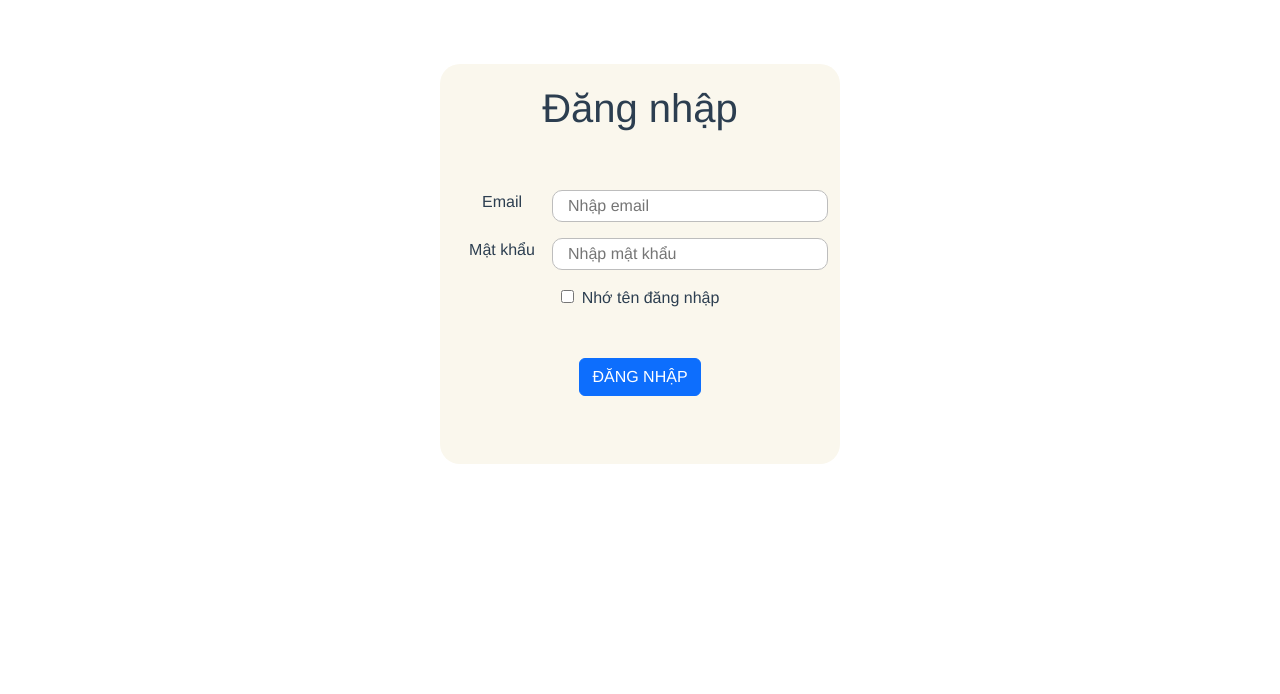
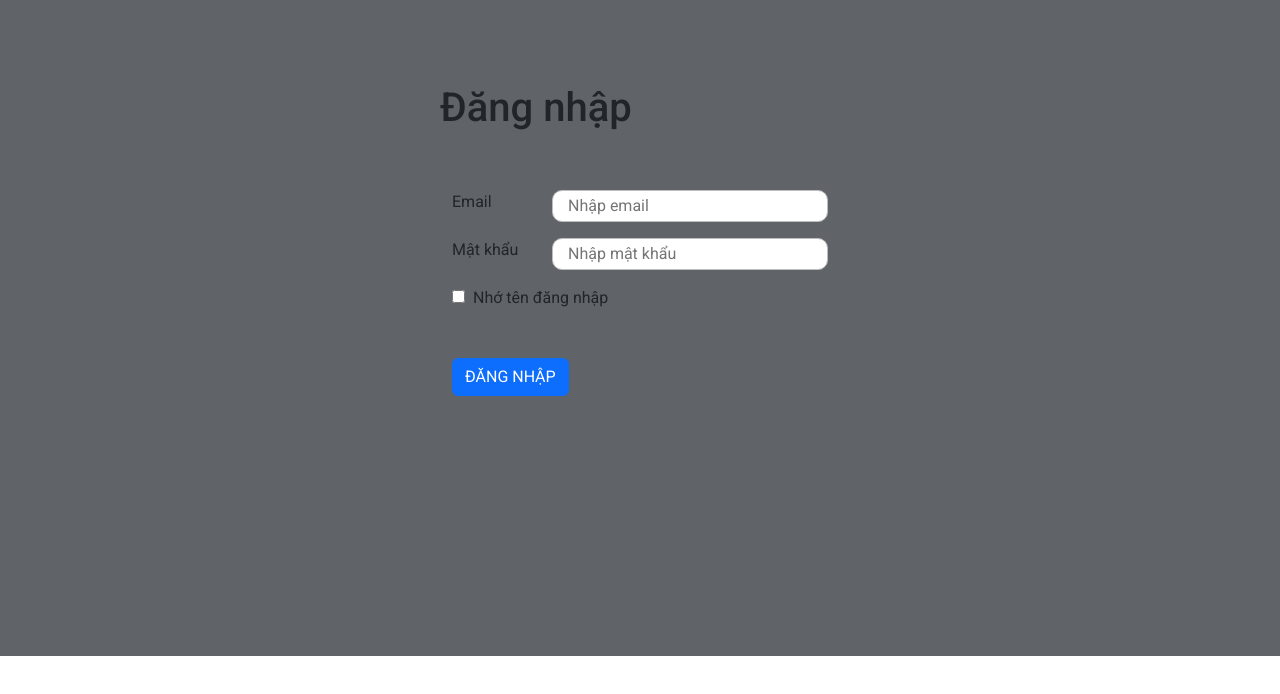
Before and after one commit to imphien/hrm_user, a Vue app: page / in a window 1280 px wide. Shown: the top 694 px of the page. Built offline with nearby package versions, Linux system fonts and the light colour scheme.

Commit message:
add front

```diff
--- a/public/index.html
+++ b/public/index.html
@@ -5,11 +5,21 @@
     <meta http-equiv="X-UA-Compatible" content="IE=edge">
     <meta name="viewport" content="width=device-width,initial-scale=1.0">
     <link rel="icon" href="<%= BASE_URL %>favicon.ico">
+    <link rel="preconnect" href="https://fonts.googleapis.com">
+    <link rel="preconnect" href="https://fonts.gstatic.com" crossorigin>
+    <link href="https://fonts.googleapis.com/css2?family=Noto+Sans:ital,wght@0,100..900;1,100..900&family=Roboto:ital,wght@0,100;0,300;0,400;0,500;0,700;0,900;1,100;1,300;1,400;1,500;1,700;1,900&display=swap"
+          rel="stylesheet">
     <title><%= htmlWebpackPlugin.options.title %></title>
+    <style>
+        body {
+            font-family: "Roboto", sans-serif !important;
+        }
+    </style>
 </head>
 <body>
 <noscript>
-      <strong>We're sorry but <%= htmlWebpackPlugin.options.title %> doesn't work properly without JavaScript enabled. Please enable it to continue.</strong>
+    <strong>We're sorry but <%= htmlWebpackPlugin.options.title %> doesn't work properly without JavaScript enabled.
+        Please enable it to continue.</strong>
 </noscript>
 <div id="app"></div>
 <!-- built files will be auto injected -->
--- a/src/App.vue
+++ b/src/App.vue
@@ -14,11 +14,6 @@
 
 <style>
 #app {
-  font-family: Avenir, Helvetica, Arial, sans-serif;
-  -webkit-font-smoothing: antialiased;
-  -moz-osx-font-smoothing: grayscale;
-  text-align: center;
-  color: #2c3e50;
-  margin-top: 60px;
+  height: 100vh;
 }
 </style>
--- a/src/components/Authentication/SignUp.vue
+++ b/src/components/Authentication/SignUp.vue
@@ -1,5 +1,5 @@
 <template>
-    <div>
+    <div class="tien">
       <form class="form-login">
         <h1 class="title">Đăng nhập</h1>
         <div class="container d-flex flex-column">
@@ -27,13 +27,18 @@
     }
 </script>
 <style>
+    .tien {
+      background-color: #606468;
+      position: absolute;
+      width: 100vw;
+      background-repeat: no-repeat;
+    }
     .title {
         padding: 20px 0 50px 0;
     }
     .form-login {
         width: 400px;
         height: 400px;
-        background-color: #faf7ed;
         margin: 5% auto 15% auto;
         border-radius: 20px;
     }
```
Lines whose indentation alone changed are shown as unchanged.
